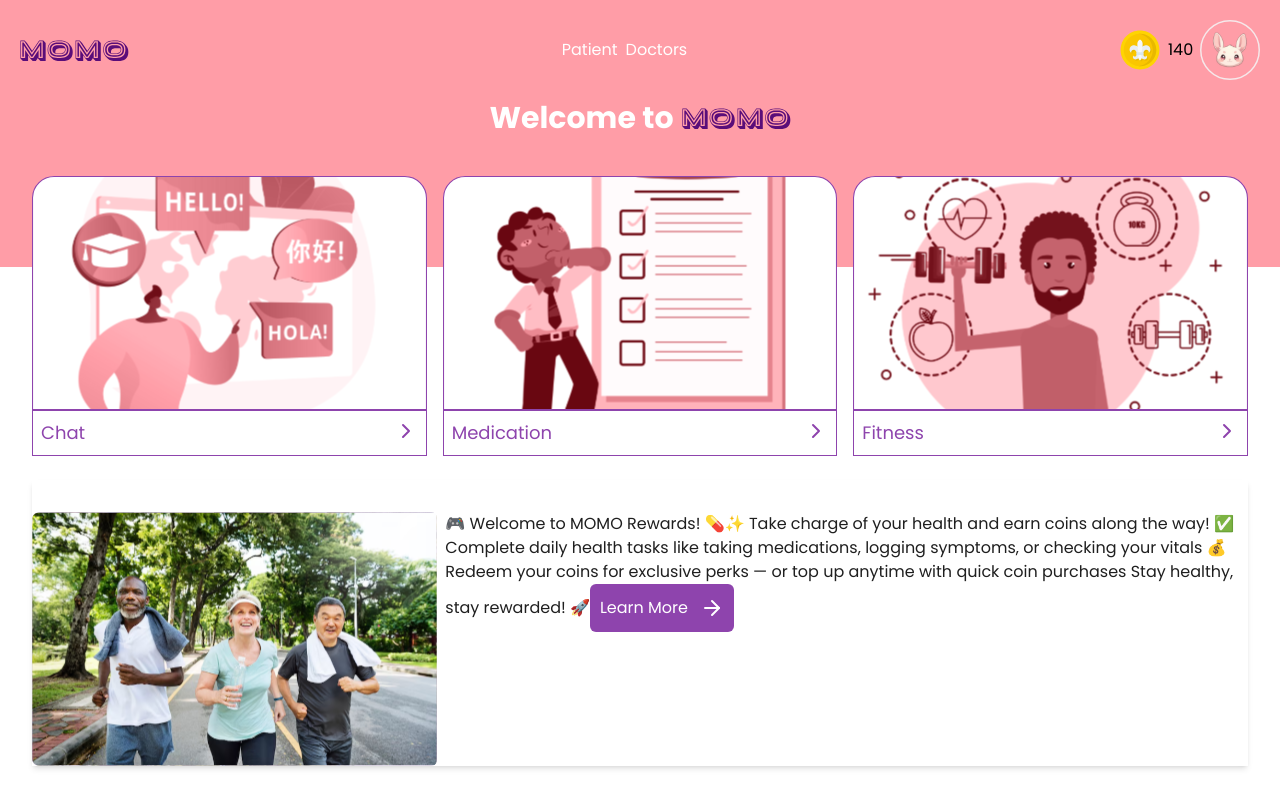
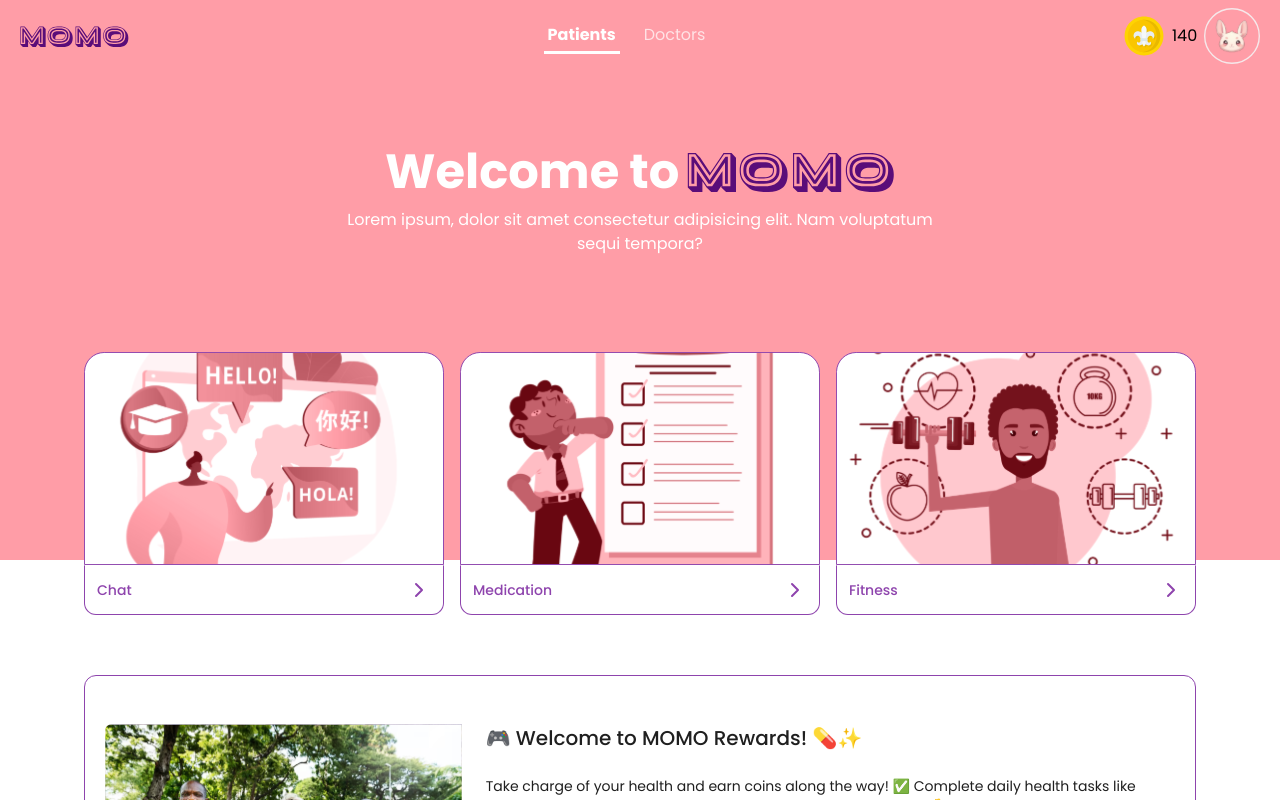
Before and after one commit to JasmondWorks/momo_the-dynamos_nithub, a React (Vite) app in the folder frontend/: page / in a window 1280 px wide. Shown: the top 800 px of the page. Built offline with nearby package versions, Linux system fonts and the light colour scheme.

Commit message:
modified the welcome page ui

```diff
--- a/frontend/src/component/boxes.jsx
+++ b/frontend/src/component/boxes.jsx
@@ -1,13 +1,21 @@
 import { ChevronRight } from "lucide-react";
+import { Link } from "react-router-dom";
 
-function Box({ img, name }) {
+function Box({ img, name, href = "#" }) {
   return (
     <div>
       <div>
-        <img src={img} alt=" AN IMAGE" className="w-full" />
-        <div className="flex justify-between gap- border-1 border-[#8E44AD] h-max p-2 text-[#8E44AD] text-lg">
+        <img
+          src={img}
+          alt=" AN IMAGE"
+          className="w-full rounded-tl-xl rounded-tr-xl"
+        />
+        <Link
+          to={href}
+          className="bg-white flex items-center font-medium justify-between gap- border-1 border-[#8E44AD] border-t-transparent hover:bg-[#8E44AD] hover:text-white h-max p-3 text-[#8E44AD] text-sm rounded-bl-xl rounded-br-xl transition-all duration-300"
+        >
           {name} {<ChevronRight />}
-        </div>
+        </Link>
       </div>
     </div>
   );
--- a/frontend/src/component/navbar.jsx
+++ b/frontend/src/component/navbar.jsx
@@ -1,26 +1,128 @@
-import momo from "../assets/Momo.svg"
-import momoFrame from "../assets/momoFrame.svg"
-import coin from "../assets/momoCoin.svg"
+import momo from "../assets/Momo.svg";
+import momoFrame from "../assets/momoFrame.svg";
+import coin from "../assets/momoCoin.svg";
+import { Link } from "react-router-dom";
+import { useEffect, useState } from "react";
+import { X } from "lucide-react";
 
-function Navbar(){
-    return(
-        <div className="flex justify-between items-center gap-">
-             <img src={momo} alt="momo label" />
+function Navbar() {
+  const [showSidebar, setShowSidebar] = useState(false);
+  const [hasScrolled, setHasScrolled] = useState(false);
 
-             <div className="flex justify-center gap-2 items-center text-white">
-                <p>Patient</p>
-                <p>
-                  Doctors
-                </p>
-             </div>
+  useEffect(() => {
+    const handleScroll = () => {
+      console.log("y position,", window.scrollY);
+      if (window.scrollY > 30) {
+        setHasScrolled(true);
+      } else {
+        setHasScrolled(false);
+      }
+    };
 
-            <div className="flex justify-end gap-2 items-center">
-                <img src={coin} alt="momo coin" />
-                <p className="text-black size-6">140</p>
-                <img src= {momoFrame} alt="momo frame" />
-            </div>
+    window.addEventListener("scroll", handleScroll);
 
+    // Cleanup the event listener on unmount
+    return () => {
+      window.removeEventListener("scroll", handleScroll);
+    };
+  }, []);
 
+  function handleCloseSidebar() {
+    setShowSidebar(false);
+  }
+  return (
+    <div
+      className={`flex justify-between items-center px-5 py-2 fixed left-0 right-0 transition-all duration-300 ${
+        hasScrolled ? "bg-white shadow-md text-neutral-500" : "text-white"
+      }`}
+    >
+      <img src={momo} alt="momo label" />
+
+      <div className="hidden md:flex justify-center gap-5 items-center">
+        <Link
+          to="#"
+          className={`font-bold border-b-[3px] ${
+            hasScrolled ? "!border-b-0 text-[var(--color-tertiary)]" : ""
+          } p-1`}
+        >
+          Patients
+        </Link>
+        <Link
+          to="#"
+          className="opacity-70 border-b-[3px] border-transparent p-1"
+          aria-disabled
+        >
+          Doctors
+        </Link>
+      </div>
+
+      <div className="flex gap-3 items-center">
+        <div className="justify-end gap-2 items-center flex">
+          <img src={coin} alt="momo coin" className="h-10" />
+          <p className="text-black size-6">140</p>
+          <img src={momoFrame} className="h-12 md:h-14" alt="momo frame" />
         </div>
-    )
-} export default Navbar
+        <button
+          onClick={() => setShowSidebar((cur) => !cur)}
+          className="space-y-1 cursor-pointer md:hidden"
+        >
+          <div
+            className={`w-[20px] h-[3px] rounded-xs ${
+              hasScrolled ? "bg-neutral-700" : "bg-white"
+            }`}
+          ></div>
+          <div
+            className={`w-[20px] h-[3px] rounded-xs ${
+              hasScrolled ? "bg-neutral-700" : "bg-white"
+            }`}
+          ></div>
+          <div
+            className={`w-[20px] h-[3px] rounded-xs ${
+              hasScrolled ? "bg-neutral-700" : "bg-white"
+            }`}
+          ></div>
+        </button>
+      </div>
+
+      <SideBar showSidebar={showSidebar} onCloseSidebar={handleCloseSidebar} />
+      {showSidebar && (
+        <div
+          className="fixed inset-0 bg-black/35"
+          onClick={handleCloseSidebar}
+        ></div>
+      )}
+    </div>
+  );
+}
+
+function SideBar({ showSidebar, onCloseSidebar }) {
+  return (
+    <div
+      className={`fixed top-0 bottom-0 bg-white w-[300px] right-0 p-3 transition-all duration-300 z-[99] text-black ${
+        showSidebar ? "translate-x-0" : "translate-x-[100%]"
+      }`}
+    >
+      <div className="flex justify-end">
+        <button
+          className="bg-neutral-200 rounded-full p-2"
+          onClick={onCloseSidebar}
+        >
+          <X strokeWidth={4} size={20} />
+        </button>
+      </div>
+      <div className="flex flex-col gap-5 leading-0 mt-10">
+        <Link to="#" className="font-bold border-b-[3px] border-white p-1">
+          Patients
+        </Link>
+        <Link
+          to="#"
+          className="opacity-70 border-b-[3px] border-transparent p-1"
+          aria-disabled
+        >
+          Doctors
+        </Link>
+      </div>
+    </div>
+  );
+}
+export default Navbar;
--- a/frontend/src/pages/not_found.jsx
+++ b/frontend/src/pages/not_found.jsx
@@ -1,22 +1,25 @@
+import { Link } from "react-router-dom";
 import MomoLogo from "/src/assets/momoLogo.svg";
 
 function NotFound() {
   return (
     <div className="h-screen text-center grid grid-rows-[auto_1fr]">
       {/* Navbar */}
-      <div className="flex gap-3 items-center shadow px-4 py-2 max-w-5xl">
-        <img src={MomoLogo} alt="logo" className="h-10" />
-        <h1 className="font-bold">Momo</h1>
+      <div className="shadow px-4 py-2 ">
+        <Link to="/" className="flex gap-3 items-center w-fit">
+          <img src={MomoLogo} alt="logo" className="h-10" />
+          <h1 className="font-bold">Momo</h1>
+        </Link>
       </div>
-      <div className="space-y-5 h-full flex flex-col justify-center">
-        <p>This page could not be found</p>
+      <div className="space-y-5 h-full flex flex-col justify-center p-5">
+        <h3 className="text-2xl">This page could not be found!</h3>
         <div>
-          <a
-            href="/"
-            className="p-4 py-2 inline-block bg-[#8e44ad] font-bold text-white"
+          <Link
+            to="/"
+            className="p-4 py-3 inline-block bg-[#8e44ad] font-bold text-white rounded-md"
           >
             Back to Home
-          </a>
+          </Link>
         </div>
       </div>
     </div>
--- a/frontend/src/pages/welcomePage.jsx
+++ b/frontend/src/pages/welcomePage.jsx
@@ -6,52 +6,62 @@ import Navbar from "../component/navbar";
 import momo from "../assets/Momo.svg";
 import runImg from "../assets/RunImg.svg";
 import { ArrowRightIcon } from "lucide-react";
+import { Link } from "react-router-dom";
 function Welcome() {
   return (
     <div className="relative w-full h-screen flex flex-col ">
-      <div className="absolute top-0 w-full h-1/3 bg-[#FF9DA7] " />
+      <div className="absolute top-0 w-full h-[60%] xs:h-[62%] md:h-[65%] lg:h-[70%] bg-[#FF9DA7]" />
 
-      <div className="p-5 z-100">
+      <div className="z-100">
         <Navbar />
-        <div className="px-7 pb-10   ">
-          <h1 className="flex justify-center items-center gap-2 text-white text-3xl font-bold pt-5">
-            Welcome to <img src={momo} alt="momo" />
+
+        <div className="px-7 pb-10 text-white text-center max-w-lg md:max-w-2xl mx-auto space-y-3 mt-28 mb-8 sm:mt-32 sm:mb-14">
+          <h1 className="flex flex-wrap justify-center items-center gap-x-2 gap-y-1 text-white text-3xl sm:text-4xl md:text-5xl font-bold pt-5">
+            Welcome to{" "}
+            <img className="h-7 sm:h-8 md:h-10" src={momo} alt="momo" />
           </h1>
+          <p>
+            Lorem ipsum, dolor sit amet consectetur adipisicing elit. Nam
+            voluptatum sequi tempora?
+          </p>
         </div>
 
-        <div className="xl:max-w-7xl md:max-w-5xl px-3 mx-auto">
-          <div className="flex justify-center gap-4 z-125">
-            <div className="w-full">
-              <Box name="Chat" img={ChatImg} />
+        <div className="z-125 overflow-x-auto no-scrollbar flex gap-4 px-5 sm:max-w-4xl lg:max-w-6xl sm:mx-auto">
+          <div className="w-full min-w-[250px]">
+            <Box name="Chat" img={ChatImg} href="/chat-welcome" />
           </div>
-            <div className="w-full">
-              <Box name="Medication" img={MedImg} />
+          <div className="w-full min-w-[250px]">
+            <Box name="Medication" img={MedImg} href="/medications" />
           </div>
-            <div className="w-full">
-              <Box name="Fitness" img={FitImg} />
+          <div className="w-full min-w-[250px]">
+            <Box name="Fitness" img={FitImg} href="/fitness" />
           </div>
         </div>
-          <div className=" mt-6 flex flex-col md:flex-row items-start gap-2 pt-8  shadow-md">
+      </div>
+      <div className="px-5 pb-12 sm:max-w-4xl lg:max-w-6xl sm:mx-auto">
+        <div className=" mt-15 flex flex-col md:flex-row gap-6  border-1 border-[var(--color-tertiary)] p-8 py-12 rounded-xl px-5">
           <img
             src={runImg}
             alt="fit runner"
-              className="w-full md:w-1/3 h-auto rounded-md float-none md:float-left"
+            className="w-full md:w-1/3 h-full rounded-md md:rounded-none md:rounded-tl-md md:rounded-bl-md"
           />
-            <div className="text-wrap">
-              🎮 Welcome to MOMO Rewards! 💊✨ Take charge of your health and
-              earn coins along the way! ✅ Complete daily health tasks like
-              taking medications, logging symptoms, or checking your vitals 💰
-              Redeem your coins for exclusive perks — or top up anytime with
-              quick coin purchases Stay healthy, stay rewarded! 🚀
-              <button
-                type="submit"
-                className=" h-12 w-36 bg-[#8E44AD] rounded-md"
+          <div className="flex flex-col gap-6">
+            <h3 className="text-xl font-medium">
+              🎮 Welcome to MOMO Rewards! 💊✨
+            </h3>
+            <p className="text-sm">
+              Take charge of your health and earn coins along the way! ✅
+              Complete daily health tasks like taking medications, logging
+              symptoms, or checking your vitals 💰 Redeem your coins for
+              exclusive perks — or top up anytime with quick coin purchases Stay
+              healthy, stay rewarded! 🚀
+            </p>
+            <Link
+              to="/store"
+              className=" h-12 w-36 bg-[#8E44AD] rounded-lg flex items-center justify-center gap-2 text-white"
             >
-                <span className="flex items-center justify-center gap-3 text-white">
-                  Learn More {<ArrowRightIcon />}
-                </span>
-              </button>
-            </div>
+              Learn More <ArrowRightIcon size={15} strokeWidth={3} />
+            </Link>
           </div>
         </div>
       </div>
```
Lines whose indentation alone changed are shown as unchanged.
